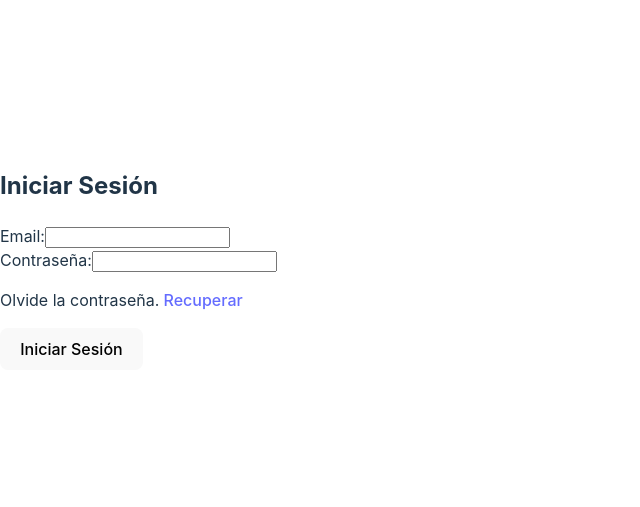
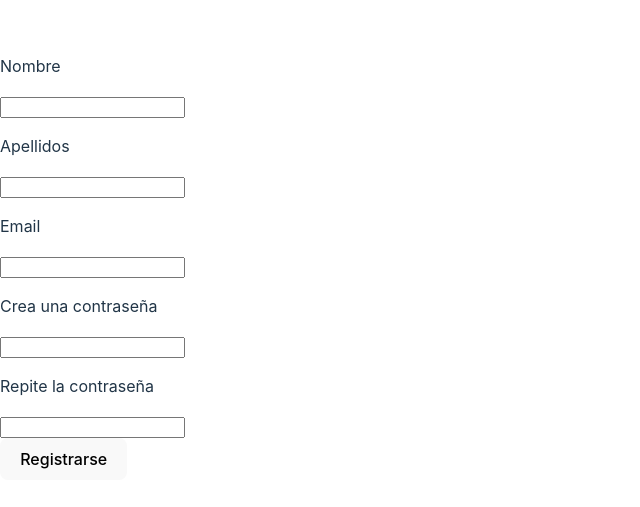
Before and after one commit to SrTrumpet/ServApp-Front, a React (Vite) app: page /registrarse in a window 1280 px wide. Shown: the part 141-648 px from the top of the page, without its empty margins (0-640 px from the left). Built offline with nearby package versions, Linux system fonts and the light colour scheme.

Commit message:
Registro, Login y Olvido de contraseña

```diff
--- a/src/App.tsx
+++ /dev/null
@@ -1,14 +0,0 @@
-import Login from '../src/pages/Login';
-import ForgotPass from './pages/ForgotPass';
-
-
-function App() {
-
-  return (
-    <div>
-      <Login/>
-    </div>
-  )
-}
-
-export default App
--- a/src/main.tsx
+++ b/src/main.tsx
@@ -1,13 +1,25 @@
-import React from 'react'
-import ReactDOM from 'react-dom/client'
-import App from './App.tsx'
-import './index.css'
-import { BrowserRouter as Router } from 'react-router-dom';
+import React from 'react';
+import ReactDOM from 'react-dom/client';
+import { BrowserRouter as Router, Routes, Route } from 'react-router-dom';
+import Login from './pages/Login';
+import ForgotPass from './pages/ForgotPass';
+import Register from './pages/Register';
+import './index.css';
 
 ReactDOM.createRoot(document.getElementById('root')!).render(
+
+
+
   <React.StrictMode>
     <Router>
-      <App />
+      <Routes>
+
+        <Route path="/" element={<Login />}/>
+        <Route path="/olvido-de-contrasenna" element={<ForgotPass/>} />
+        <Route path='/registrarse' element = { <Register/>} />
+
+      </Routes>
     </Router>
+
   </React.StrictMode>,
 )
--- a/src/pages/ForgotPass.tsx
+++ b/src/pages/ForgotPass.tsx
@@ -2,9 +2,37 @@ import React, { useState } from "react";
 
 function ForgotPass(){
 
+    const [email, setEmail] = useState('');
+
+    const handleSubmit = (event: React.FormEvent<HTMLFormElement>) => {
+        event.preventDefault();
+        console.log('Email:', email);
+        };
 
     return(
-        <></>
+        <div>
+            <div>
+                <form onSubmit={handleSubmit}>
+                <label htmlFor="email">Email:</label>
+                    <input
+                    type="email"
+                    id="email"
+                    value={email}
+                    onChange={(e) => setEmail(e.target.value)}
+                    required
+                    />
+
+                    <div>
+                        <button type="submit">Recuperar Contraseña</button>
+                    </div>
+
+                </form>
+            </div>
+
+
+
+        </div>
+
     )
 }
 
--- a/src/pages/Login.tsx
+++ b/src/pages/Login.tsx
@@ -1,7 +1,5 @@
 import React, { useState } from "react";
-import ForgotPass from './ForgotPass';
 import { Link } from 'react-router-dom';
-import styleLogin from '../styles/styleLogin.css'
 
 function Login(){
 
@@ -12,14 +10,16 @@ function Login(){
         event.preventDefault();
         console.log('Email:', email);
         console.log('Password:', pass);
-        // Aquí puedes añadir la lógica para autenticar al usuario
         };
 
 
     return (
         <div>
+
             <h2>Iniciar Sesión</h2>
             <form onSubmit={handleSubmit}>
+
+
             <div>
                 <label htmlFor="email">Email:</label>
                 <input
@@ -30,6 +30,8 @@ function Login(){
                 required
                 />
             </div>
+
+
             <div>
                 <label htmlFor="password">Contraseña:</label>
                 <input
@@ -41,13 +43,18 @@ function Login(){
             />
             </div>
 
+                <button type="submit">Iniciar Sesión</button>
+            </form>
+
+
             <div>
-                <p>Olvide la contraseña.<Link to={"./ForgotPass"}> Recuperar</Link> </p>
+                <Link to={"/registrarse"}>Registrarse</Link>
             </div>
 
+            <div>
+                <p>Olvidé la contraseña.<Link to={"/olvido-de-contrasenna"}> Recuperar</Link> </p>
+            </div>
 
-            <button type="submit">Iniciar Sesión</button>
-            </form>
         </div>
         );
 }
--- a/src/pages/Register.tsx
+++ b/src/pages/Register.tsx
@@ -0,0 +1,95 @@
+
+
+import React ,{useState} from "react";
+
+function Register() {
+
+    const [nombre , setNombre] = useState('');
+    const [apellido, setApellido] = useState('');
+    const [email, setEmail] = useState('');
+    const [pass, setPass] = useState('');
+    const [passVerifi, setPassVerifi] = useState('');
+
+
+    const handleSubmit = (event: React.FormEvent<HTMLFormElement>) => {
+        event.preventDefault();
+        console.log('Email:', email);
+        console.log('Password:', pass);
+    };
+
+
+    return(
+
+        <div>
+
+            <div>
+
+                <form onSubmit={handleSubmit}>
+
+
+                    <div>
+                        <p>Nombre</p>
+                        <input
+                        value={nombre}
+                        onChange={(e) => setNombre(e.target.value)}
+                        required
+                        />
+                    </div>
+
+                    <div>
+                        <p>Apellidos</p>
+                        <input
+                        value={apellido}
+                        onChange={(e) => setApellido(e.target.value)}
+                        required
+                        />
+                    </div>
+
+                    <div>
+                        <p>Email</p>
+                        <input
+                        type="email"
+                        id="email"
+                        value={email}
+                        onChange={(e) => setEmail(e.target.value)}
+                        required
+                        />
+                    </div>
+
+                    <div>
+                        <p>Crea una contraseña</p>
+                        <input
+                        value={pass}
+                        onChange={(e) => setPass(e.target.value)}
+                        required
+                        />
+                    </div>
+
+                    <div>
+                        <p>Repite la contraseña</p>
+                        <input
+                        value={passVerifi}
+                        onChange={(e) => setPassVerifi(e.target.value)}
+                        required
+                        />
+                    </div>
+
+                    <div>
+                        <button type="submit">Registrarse</button>
+                    </div>
+
+                </form>
+
+
+
+            </div>
+
+
+        </div>
+
+
+    );
+
+}
+
+export default Register;
```
